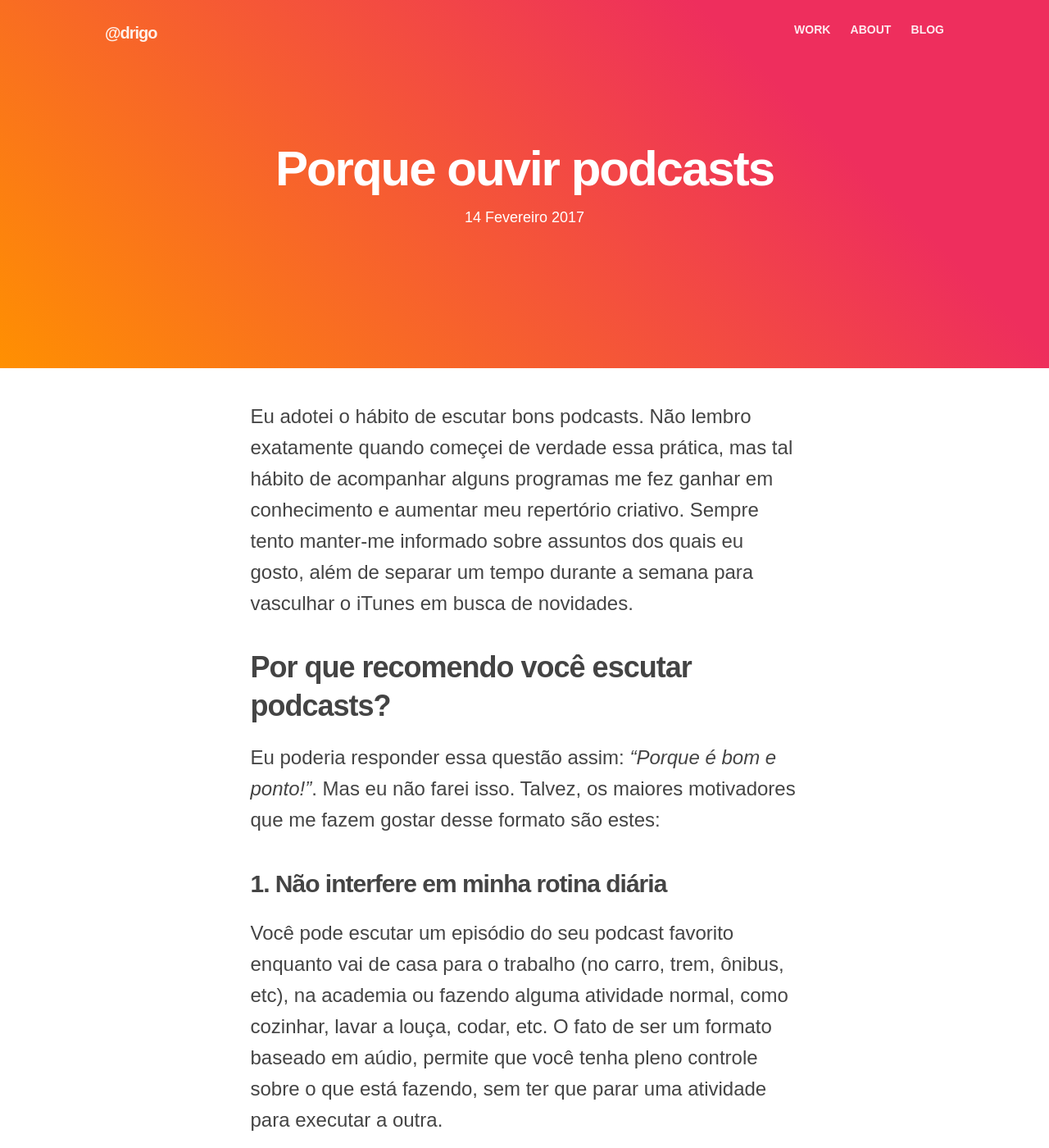
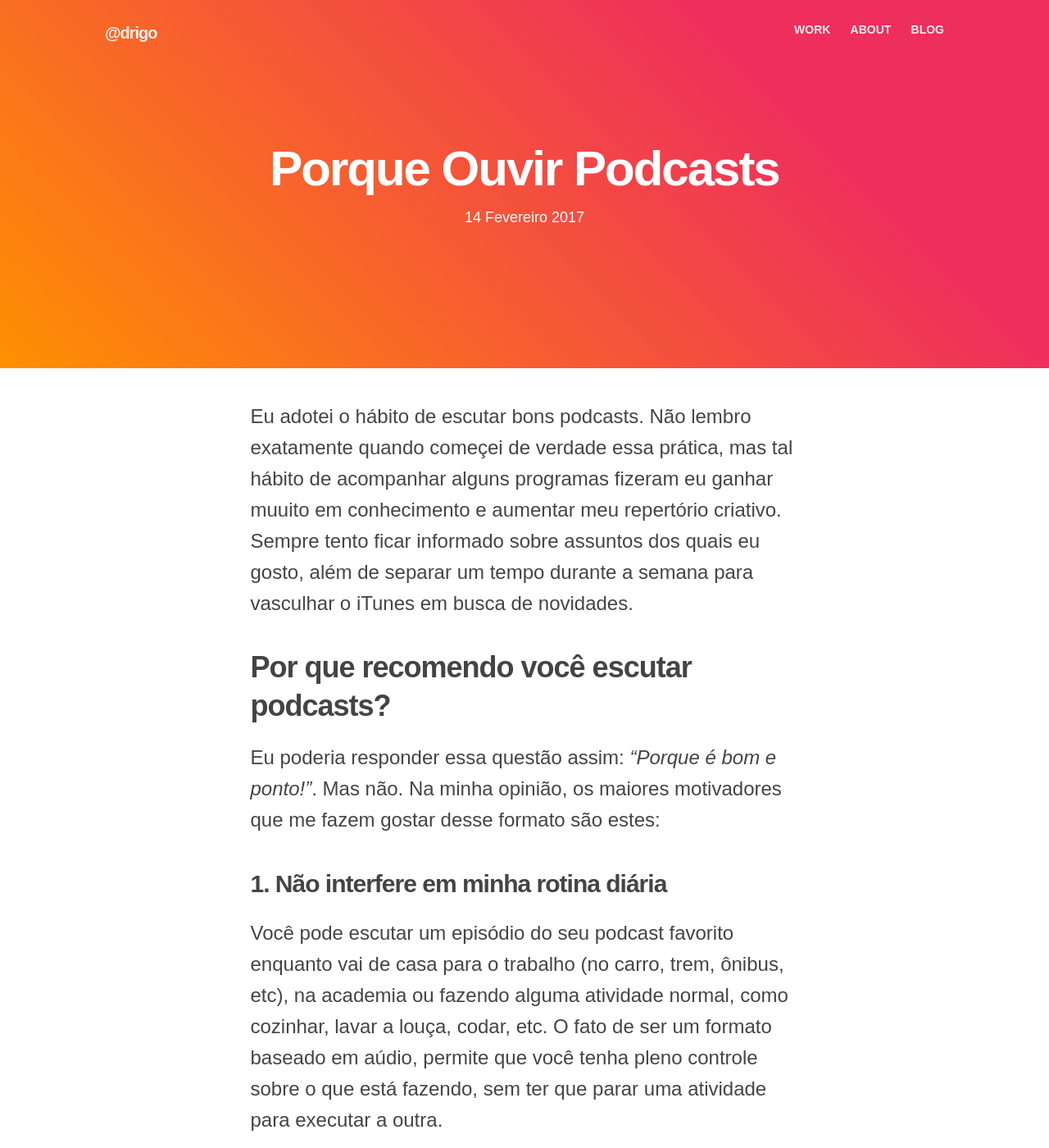
Before and after one commit to drigoteixeira/drigoteixeira.github.io, a Jekyll site: the page built from _posts/2017-02-14-podcasts.md, in a window 1280 px wide and 1400 px high. Shown: the whole window at 82% size. Built offline with Jekyll 4.4.1, drawn with Linux system fonts in a browser that asks for light colours; nearby versions of some CDN libraries; comment, search, counter and statistics services are not loaded; some of the changed text lies outside the part shown.

Commit message:
Update post

```diff
--- a/_posts/2017-02-14-podcasts.md
+++ b/_posts/2017-02-14-podcasts.md
@@ -1,5 +1,5 @@
 ---
-title: Porque ouvir podcasts
+title: Porque Ouvir Podcasts
 author: Rodrigo Teixeira
 excerpt: 'Uma pequena compilação/recomendação de podcasts que estou acompanhando nos últimos meses'
 layout: post
@@ -10,12 +10,11 @@ categories:
   - Podcasts
 ---
 
-Eu adotei o hábito de escutar bons podcasts. Não lembro exatamente quando começei de verdade essa prática, mas tal hábito de acompanhar alguns programas me fez ganhar em conhecimento e aumentar meu repertório criativo. Sempre tento manter-me informado sobre assuntos dos quais eu gosto, além de separar um tempo durante a semana para vasculhar o iTunes em busca de novidades.
-
+Eu adotei o hábito de escutar bons podcasts. Não lembro exatamente quando começei de verdade essa prática, mas tal hábito de acompanhar alguns programas fizeram eu ganhar muuito em conhecimento e aumentar meu repertório criativo. Sempre tento ficar informado sobre assuntos dos quais eu gosto, além de separar um tempo durante a semana para vasculhar o iTunes em busca de novidades.
 
 ### Por que recomendo você escutar podcasts?
 
-Eu poderia responder essa questão assim: _"Porque é bom e ponto!"_. Mas eu não farei isso. Talvez, os maiores motivadores que me fazem gostar desse formato são estes:
+Eu poderia responder essa questão assim: _"Porque é bom e ponto!"_. Mas não. Na minha opinião, os maiores motivadores que me fazem gostar desse formato são estes:
 
 #### 1. Não interfere em minha rotina diária
 Você pode escutar um episódio do seu podcast favorito enquanto vai de casa para o trabalho (no carro, trem, ônibus, etc), na academia ou fazendo alguma atividade normal, como cozinhar, lavar a louça, codar, etc. O fato de ser um formato baseado em aúdio, permite que você tenha pleno controle sobre o que está fazendo, sem ter que parar uma atividade para executar a outra.
```
Also changed, not shown: other parts of _posts/2017-02-14-podcasts.md (+2 -2 lines).
